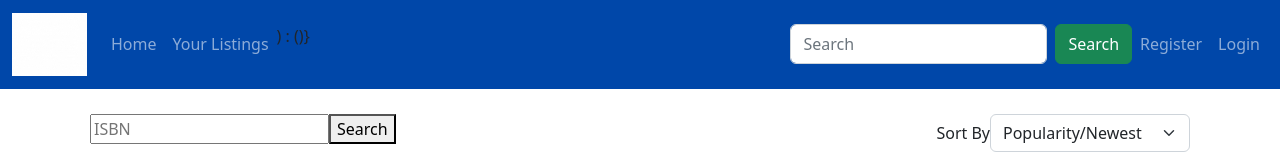
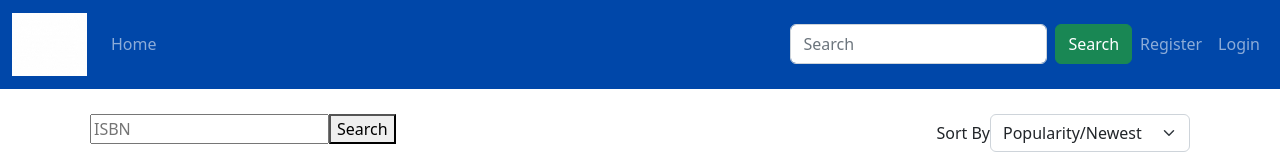
Before and after one commit to BookSquad/bookepedia-frontend, a React (Create React App) app: page / in a window 1280 px wide. Shown: the top 160 px of the page. Built offline with nearby package versions, Linux system fonts and the light colour scheme; no server answers.

Commit message:
listing page on nav bar displays only for a user level

```diff
--- a/src/components/NavBar.js
+++ b/src/components/NavBar.js
@@ -53,6 +53,7 @@ function NavBar(props) {
             <LinkContainer to="home">
               <Nav.Link>Home</Nav.Link>
             </LinkContainer>
+            {userType === "USER" && loggedIn ? (
               <LinkContainer to="listings">
                 <Nav.Link>Your Listings</Nav.Link>
               </LinkContainer>
```
